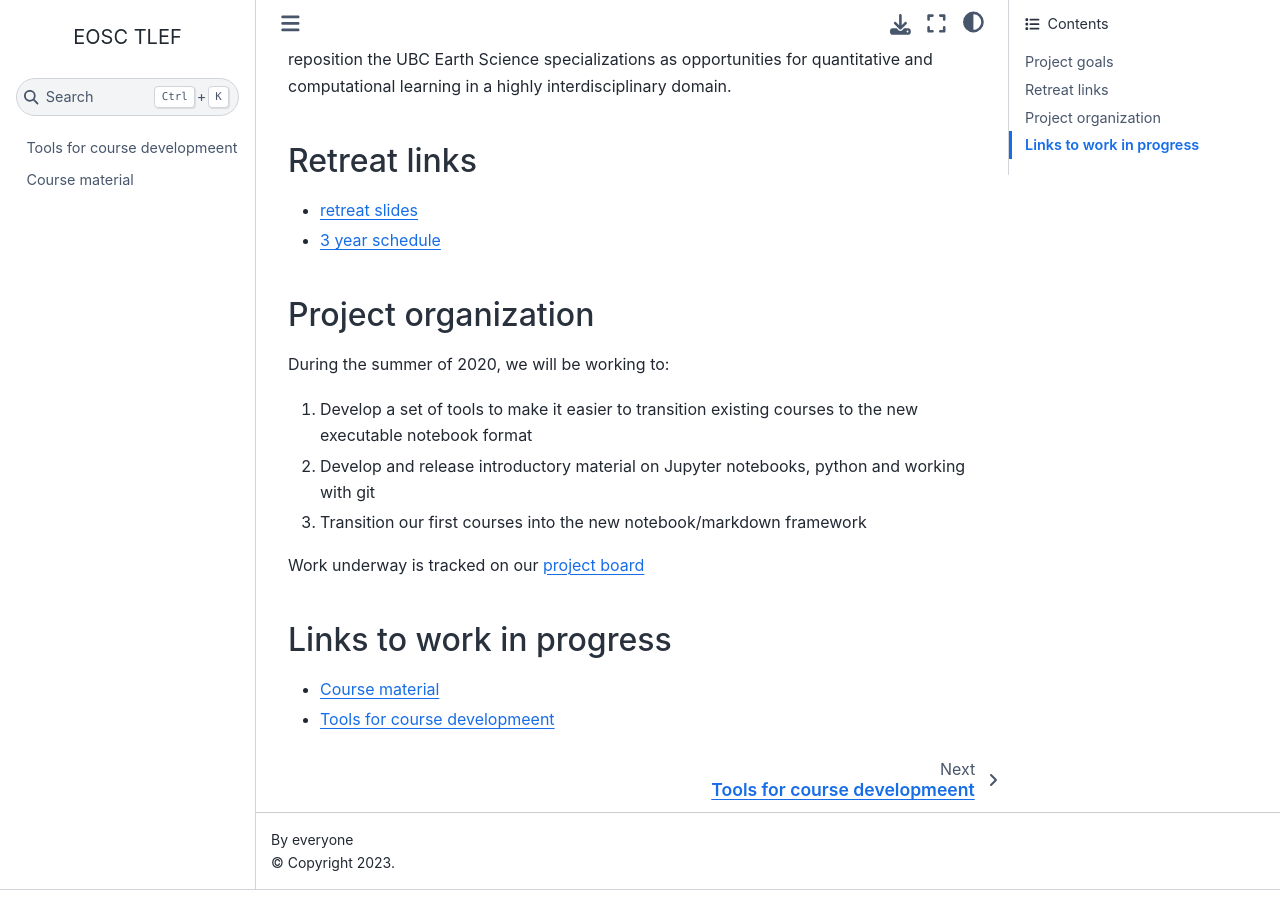
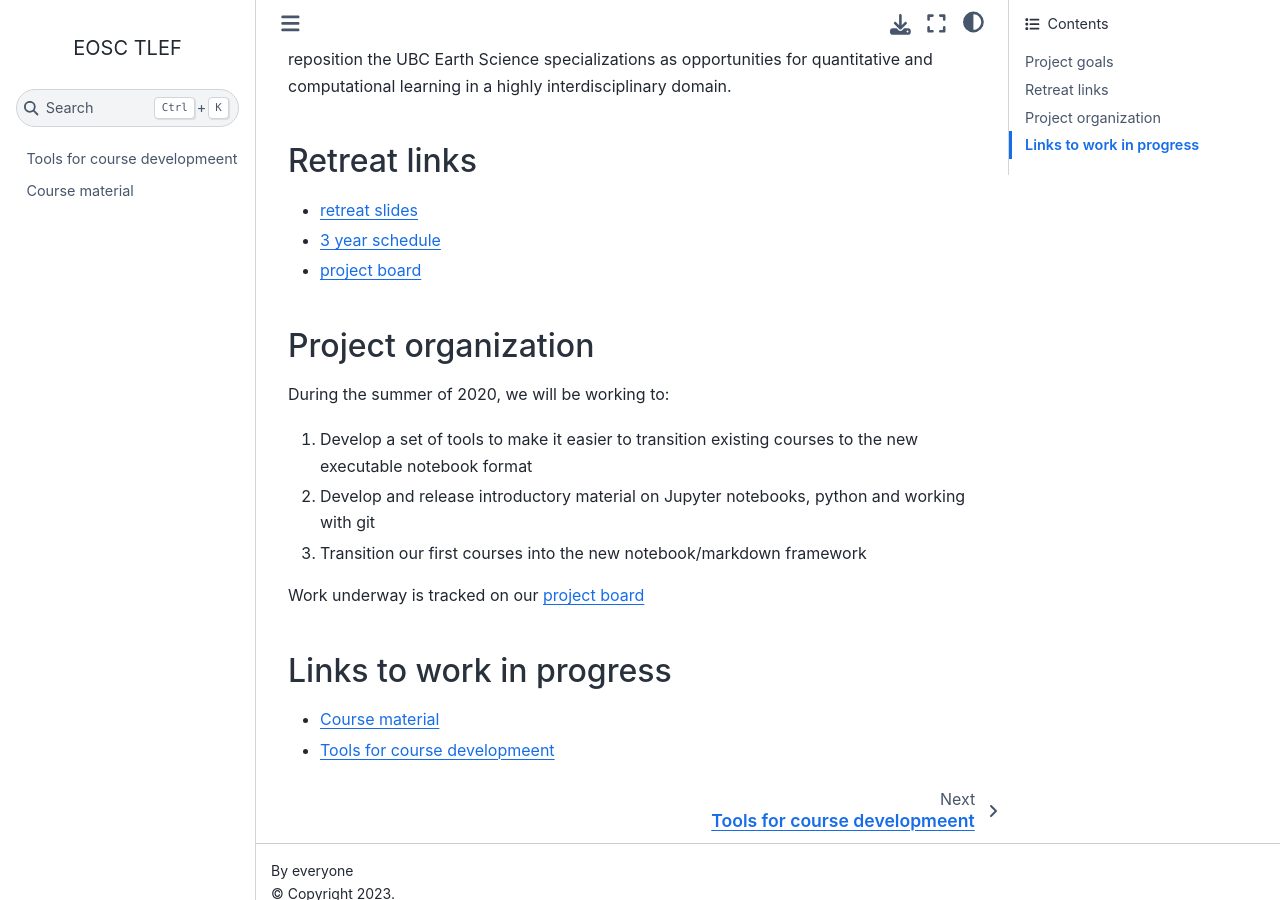
Before and after one commit to eoas-ubc/eoas-ubc.github.io, a Jupyter Book: the page built from docs/index.md, in a window 1280 px wide and 900 px high, scrolled down 566 px. Built offline with Jupyter Book 1.0.4 settings and Sphinx 7.4.7 and the Sphinx Book theme 1.1.4, drawn with Linux system fonts in a browser that asks for light colours.

Commit message:
add project board

```diff
--- a/docs/index.md
+++ b/docs/index.md
@@ -19,6 +19,8 @@
 
 - [3 year schedule](https://phaustin.github.io/eoas-ubc.github.io/pdffiles/project_timeline.pdf)
 
+- [project board](https://github.com/eoas-ubc/eoas_tlef/projects/2)
+
 ## Project organization
 
 During the summer of 2020, we will be working to:
```
